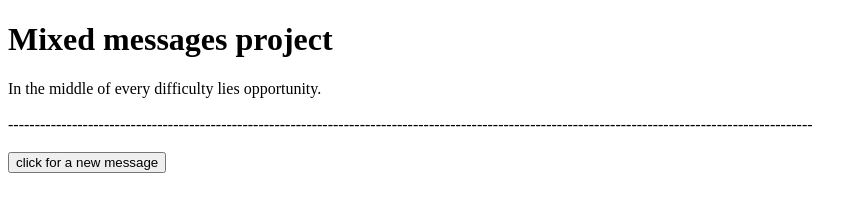
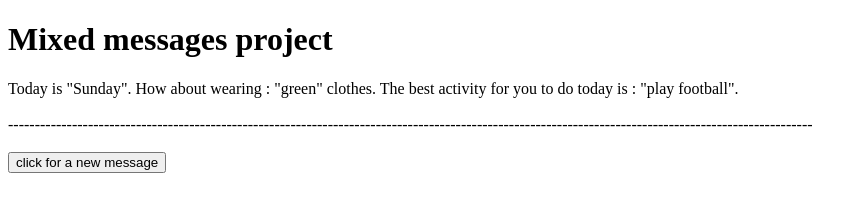
Before and after one commit to kylewills/mixed_message, a plain HTML site: page index.html in a window 1280 px wide. Shown: the whole page, without its empty margins (0-867 px from the left). Drawn offline with Linux system fonts and the light colour scheme.

Commit message:
hanged the javscript code to add three random messages omnload of browser

```diff
--- a/index.html
+++ b/index.html
@@ -6,7 +6,7 @@
     <meta name="viewport" content="width=device-width, initial-scale=1.0">
     <title>Mixed messages...</title>
 </head>
-<body onload="newRandomMessage()">
+<body onload="whatShallIDo()">
     <h1>Mixed messages project</h1>
     <div  id="messageDisplay">
         <!--Random messages will show here when program is opened-->
@@ -23,6 +23,7 @@
           alert("Mixed Messages Page is loaded");
         }
         </script> -->
-        <script  src="javascript.js"></script>
+        <script  src="practice.js"></script>
+        <!--<script src ="javascript.js"></script> -->
 </body>
 </html>
--- /dev/null
+++ b/practice.js
@@ -0,0 +1,53 @@
+const generateRandomNumber = num => {
+    return Math.floor(Math.random() * num)
+  };
+  //console.log(generateRandomNumber);
+
+ const whatToDo = {
+   day: ['Monday', 'Tuesday', 'Wednesday', 'Thursday', 'Friday', 'Saturday', 'Sunday'],
+   colourClothes: ['red', 'blue','green', 'yellow', 'black', 'orange', 'any colour'],
+   activity: ['shopping', 'watch tv', 'play football', 'go for walk', 'swimming', 'vist friends', 'clean the house']
+ }
+//console.log(whatToDo[]);
+ let activityChoices = [];
+
+  for(let todo in whatToDo){
+    let choice = generateRandomNumber(whatToDo[todo].length);
+
+  switch(todo) {
+    case 'day':
+      activityChoices.push(`Today is "${whatToDo[todo][choice]}".`)
+      break
+    case 'colourClothes':
+      activityChoices.push(`How about wearing : "${whatToDo[todo][choice]}" clothes.`)
+      break
+    case 'activity':
+      activityChoices.push(`The best activity for you to do today is : "${whatToDo[todo][choice]}".`)
+      break
+    default:
+      activityChoices.push('Maybe you should do something else???.')
+  }
+ }
+
+function whatShallIDo() {
+  const formatted = activityChoices.join('\n')
+  //console.log(formatted)
+  //console.log(document.getElementById('messageDisplay').innerHTML = whatShallIDo(activityChoices));
+  document.getElementById('messageDisplay').innerHTML = formatted;
+};
+
+//whatShallIDo(activityChoices);
+
+const newRandomMessage = () =>{
+  //const formatted = activityChoices.join('\n')
+  //let newMessage = Math.floor(Math.random() * (randMess.length));
+  //alert("randMess[newMessage]");
+  return document.getElementById('messageDisplay').innerHTML = whatShallIDo(activityChoices);
+};
+
+
+/*const message = () =>{
+  let newMessage = Math.floor(Math.random() * (randMess.length));
+  //alert("randMess[newMessage]");
+  document.getElementById('clickedMessageDisplay').innerHTML = randMess[newMessage];
+};*/
```
Also changed, not shown: javascript.js (+7 -5 lines).
